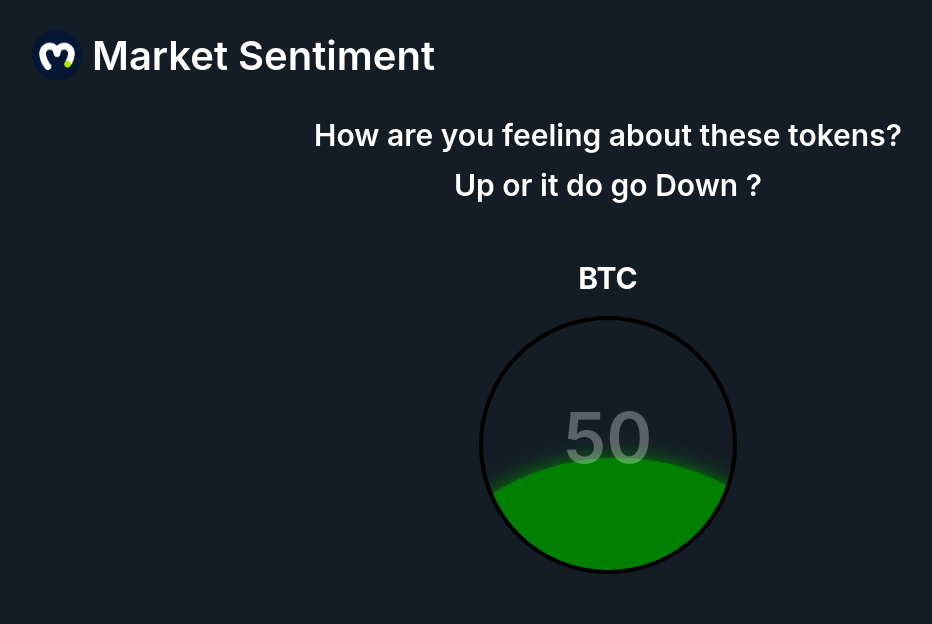
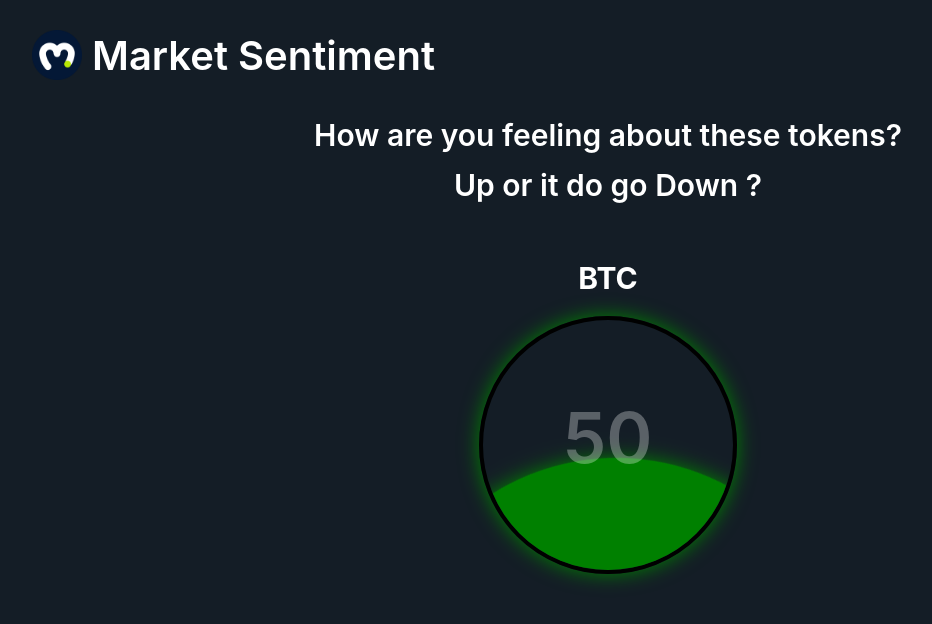
Before and after one commit to gepthecoder/sentiment-moralis-dapp, a React (Create React App) app: page / in a window 1280 px wide. Shown: the top 624 px of the page, without its empty margins (32-964 px from the left). Built offline with nearby package versions, Linux system fonts and the light colour scheme; what react-moralis would draw is missing.

Commit message:
$0015: [App] [Interface] [Tokens]: outline color shadow effect on circle to match sentiment vote feeling

```diff
--- a/src/components/Coin.js
+++ b/src/components/Coin.js
@@ -10,7 +10,7 @@ function Coin({perc, setPerc, token}) {
         <div className="token">
           {token}
         </div>
-        <div className="circle">
+        <div className="circle" style={{ boxShadow: `0 0 20px green` }}>
           <div className="wave"
             style={{
               marginTop: `${100 - perc}%`,
```
